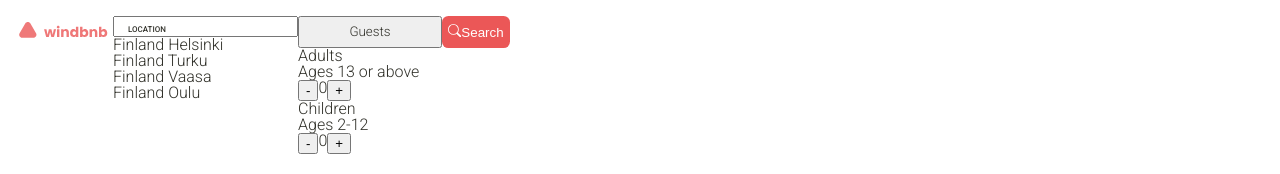
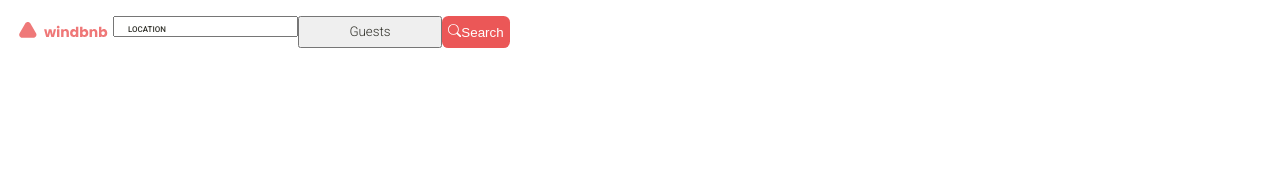
Before and after one commit to MPiotrowska/mini-airbnb, a React (Create React App) app: page / in a window 1280 px wide. Shown: the top 174 px of the page. Built offline with nearby package versions, Linux system fonts and the light colour scheme.

Commit message:
Buttons component

```diff
--- a/package.json
+++ b/package.json
@@ -5,6 +5,7 @@
   "dependencies": {
     "cra-template": "1.0.3",
     "downshift": "^6.0.2",
+    "match-sorter": "^4.2.0",
     "react": "^16.13.1",
     "react-dom": "^16.13.1",
     "react-scripts": "3.4.1"
--- a/src/Components/Buttons.jsx
+++ b/src/Components/Buttons.jsx
@@ -6,7 +6,7 @@ function Buttons(props) {
       <button type="button" className="decrement" onClick={props.onDecrement}>
         -
       </button>
-      <p>{props.state}</p>
+      <p>{props.guestStatus}</p>
       <button type="button" className="increment" onClick={props.onIncrement}>
         +
       </button>
--- a/src/Components/Dropdown.jsx
+++ b/src/Components/Dropdown.jsx
@@ -2,36 +2,60 @@ import React from "react";
 import "./DropdownStyle.css";
 import Downshift from "downshift";
 import data from "../api/stays.json";
+import matchSorter from "match-sorter"
+
+const itemToString = (place) => (place ? place.city : "");
+
+
 
 function Dropdown() {
-
   const unique = [];
 
-    data.map(obj => unique.filter(item => item.city === obj.city && item.country === obj.country).length > 0 ? null : unique.push(obj));
+  data.map((obj) =>
+    unique.filter(
+      (item) => item.city === obj.city && item.country === obj.country
+    ).length > 0
+      ? null
+      : unique.push(obj)
+  );
 
   console.log(unique);
 
   return (
     <div className="dropdownButton">
-      <Downshift>
-        {({ getLabelProps, getInputProps, isOpen}) => (
+      <Downshift itemToString={itemToString}>
+        {({
+          getLabelProps,
+          getInputProps,
+          getMenuProps,
+          isOpen,
+          getItemProps,
+          highlightedIndex,
+          inputValue
+        }) => {
+          return (
             <div>
-            <label className="labelBox" {...getLabelProps()}>Location</label>
+              <label className="labelBox" {...getLabelProps()}>
+                Location
+              </label>
               <input className="downshiftBox" {...getInputProps()} />
 
               <div>
-              <ul>
-                {unique.map((place) => {
+                <ul {...getMenuProps({style: {maxHeight: 50, overflowY: 'scroll'}})}>
+                  {isOpen
+                    ? unique.map((item, index) => {
                         return (
-                    <li key={place.id}>
-                      {place.country} {place.city}
+                          <li {...getItemProps({ item, key: item.id,  style: { backgroundColor: index === highlightedIndex ? "lightgray" : null, }})}>
+                            {item.city} {item.country}
                           </li>
                         );
-                })}
+                      })
+                    : null}
                 </ul>
               </div>
             </div>
-        )}
+          );
+        }}
       </Downshift>
     </div>
   );
--- a/src/Components/Form.jsx
+++ b/src/Components/Form.jsx
@@ -8,8 +8,12 @@ import Guests from './Guests';
 
 
 function Form() {
+
+  const handleSubmit = (event) => {
+    event.preventDefault()
+  }
   return (
-    <form action="" className="form" >
+    <form action="" className="form" onSubmit={handleSubmit }>
       <Dropdown/>
       <Guests/>
         <Search/>
--- a/src/Components/Guests.jsx
+++ b/src/Components/Guests.jsx
@@ -1,38 +1,59 @@
 import React from "react";
-import Buttons from './Buttons';
+import Buttons from "./Buttons";
 import "./GuestsStyle.css";
 
 function Guests() {
   const [adultsNumber, setAdultsNumber] = React.useState(0);
   const [childrenNumber, setChildrenNumber] = React.useState(0);
+  const [showGuestOptions, setShowGuestOptions] = React.useState(false);
 
-  const handleDecrementAdults = function () {
-    setAdultsNumber(adultsNumber - 1);
-  };
-
-  const handleIncrementAdults = function () {
+  const handleIncrementAdults = () => {
     setAdultsNumber(adultsNumber + 1);
   };
 
-  const handleDecrementChildren = function () {
-    setChildrenNumber(childrenNumber - 1);
+  const handleDecrementAdults = () => {
+    if (adultsNumber > 0) {
+      setAdultsNumber(adultsNumber - 1);
+    }
   };
 
-  const handleIncrementChildren = function () {
+  const handleIncrementChildren = () => {
     setChildrenNumber(childrenNumber + 1);
+  };
+
+  const handleDecrementChildren = () => {
+    if (childrenNumber > 0) {
+      setChildrenNumber(childrenNumber - 1);
+    }
+  };
+
+  const showGuests = () => {
+    setShowGuestOptions(!showGuestOptions);
   };
 
   return (
     <div>
-      <button className="guestsButton">
+      <button type="button" className="guestsButton" onClick={showGuests}>
         <h4>Guests</h4>
       </button>
-      <p>Adults</p>
-      <p>Ages 13 or above </p>
-      <Buttons state={adultsNumber} onIncrement={handleIncrementAdults} onDecrement={handleDecrementAdults} />
-      <p>Children</p>
-      <p>Ages 2-12</p>
-      <Buttons state={childrenNumber} onIncrement={handleIncrementChildren} onDecrement={handleDecrementChildren} />
+      {showGuestOptions ? (
+        <>
+          <p>Adults</p>
+          <p>Ages 13 or above </p>
+          <Buttons
+            guestStatus={adultsNumber}
+            onIncrement={handleIncrementAdults}
+            onDecrement={handleDecrementAdults}
+          />
+          <p>Children</p>
+          <p>Ages 2-12</p>
+          <Buttons
+            guestStatus={childrenNumber}
+            onIncrement={handleIncrementChildren}
+            onDecrement={handleDecrementChildren}
+          />
+        </>
+      ) : null}
     </div>
   );
 }
```
Also changed, not shown: src/Components/Search.jsx (+5 -8 lines), 1 other file (tests, documents, lock files or other folders). Lines whose indentation alone changed are shown as unchanged.
